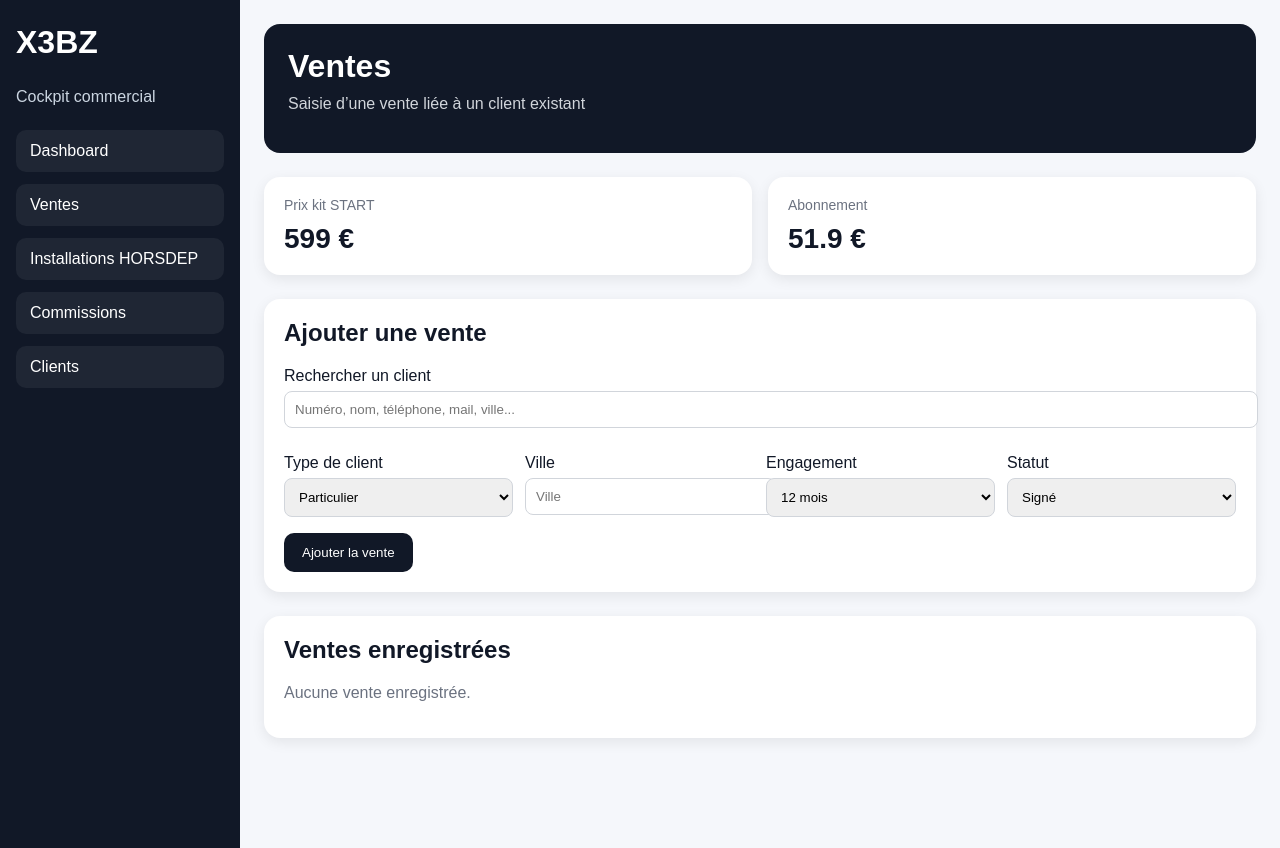
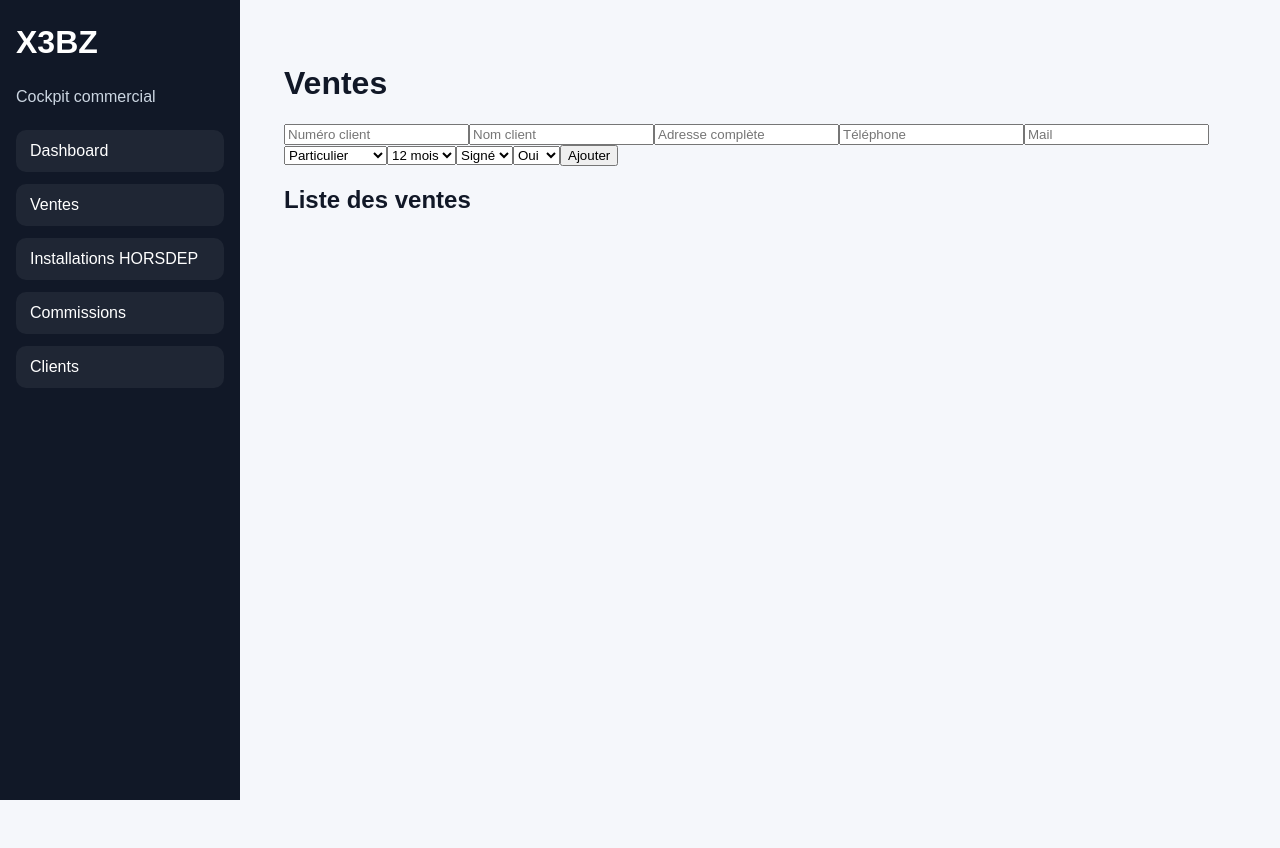
Before and after one commit to bargaouitarek-gif/X3BZ, a Next.js app: page /ventes in a window 1280 px wide. After the commit the page ends 800 px from the top, so only its background shows below. Built offline with nearby package versions, Linux system fonts and the light colour scheme.

Commit message:
Refactor sales page to streamline client handling

```diff
--- a/app/ventes/page.tsx
+++ b/app/ventes/page.tsx
@@ -6,63 +6,34 @@ type ClientType = "Particulier" | "Professionnel";
 type Engagement = "0 mois" | "12 mois" | "24 mois" | "36 mois";
 type Statut = "Signé" | "Posé" | "Payé";
 
-type Client = {
-  id: number;
-  numero: string;
-  nom: string;
-  telephone: string;
-  mail: string;
-  adresse: string;
-  codePostal: string;
-  ville: string;
-  type: string;
-};
-
 type Vente = {
   id: number;
   numeroClient: string;
   nomClient: string;
+  adresseComplete: string;
+  telephone: string;
+  mail: string;
   type: ClientType;
-  ville: string;
   engagement: Engagement;
+  statut: Statut;
+  installationFaiteParMoi: "Oui" | "Non";
   prixKit: number;
   abonnement: number;
-  statut: Statut;
-  commission: number;
 };
 
+const STORAGE_KEY = "x3bz_ventes";
+
 export default function Page() {
-  const [clients, setClients] = useState<Client[]>([]);
-  const [rechercheClient, setRechercheClient] = useState("");
-  const [clientSelectionne, setClientSelectionne] = useState<Client | null>(null);
-
+  const [numeroClient, setNumeroClient] = useState("");
+  const [nomClient, setNomClient] = useState("");
+  const [adresseComplete, setAdresseComplete] = useState("");
+  const [telephone, setTelephone] = useState("");
+  const [mail, setMail] = useState("");
   const [type, setType] = useState<ClientType>("Particulier");
-  const [ville, setVille] = useState("");
   const [engagement, setEngagement] = useState<Engagement>("12 mois");
   const [statut, setStatut] = useState<Statut>("Signé");
+  const [installationFaiteParMoi, setInstallationFaiteParMoi] = useState<"Oui" | "Non">("Oui");
   const [ventes, setVentes] = useState<Vente[]>([]);
-
-  useEffect(() => {
-    const dataClients = localStorage.getItem("clientsX3BZ");
-    if (dataClients) {
-      setClients(JSON.parse(dataClients));
-    }
-
-    const dataVentes = localStorage.getItem("ventesX3BZ");
-    if (dataVentes) {
-      setVentes(JSON.parse(dataVentes));
-    }
-  }, []);
-
-  useEffect(() => {
-    localStorage.setItem("ventesX3BZ", JSON.stringify(ventes));
-  }, [ventes]);
-
-  const clientsFiltres = clients.filter((c) =>
-    `${c.numero} ${c.nom} ${c.telephone} ${c.mail} ${c.ville}`
-      .toLowerCase()
-      .includes(rechercheClient.toLowerCase())
-  );
 
   const engagementsDisponibles: Engagement[] =
     type === "Particulier"
@@ -70,10 +41,19 @@ export default function Page() {
       : ["0 mois", "24 mois", "36 mois"];
 
   useEffect(() => {
+    const raw = localStorage.getItem(STORAGE_KEY);
+    if (raw) setVentes(JSON.parse(raw));
+  }, []);
+
+  useEffect(() => {
+    localStorage.setItem(STORAGE_KEY, JSON.stringify(ventes));
+  }, [ventes]);
+
+  useEffect(() => {
     if (!engagementsDisponibles.includes(engagement)) {
       setEngagement(engagementsDisponibles[0]);
     }
-  }, [type, engagement, engagementsDisponibles]);
+  }, [type]);
 
   const prixKit = useMemo(() => {
     if (engagement === "0 mois") return 799;
@@ -85,340 +65,82 @@ export default function Page() {
     return type === "Particulier" ? 51.9 : 65;
   }, [type]);
 
-  function calculerCommission(statut: Statut) {
-    if (statut === "Signé") return 110;
-    if (statut === "Posé") return 130;
-    return 150;
-  }
-
-  function choisirClient(client: Client) {
-    setClientSelectionne(client);
-    setRechercheClient(`${client.numero} - ${client.nom}`);
-    setVille(client.ville || "");
-    setType(client.type === "Professionnel" ? "Professionnel" : "Particulier");
-  }
-
   function ajouterVente() {
-    if (!clientSelectionne) return;
+    if (
+      !numeroClient ||
+      !nomClient ||
+      !adresseComplete ||
+      !telephone ||
+      !mail
+    ) return;
 
     const nouvelleVente: Vente = {
       id: Date.now(),
-      numeroClient: clientSelectionne.numero,
-      nomClient: clientSelectionne.nom,
+      numeroClient,
+      nomClient,
+      adresseComplete,
+      telephone,
+      mail,
       type,
-      ville: ville.trim(),
       engagement,
+      statut,
+      installationFaiteParMoi,
       prixKit,
       abonnement,
-      statut,
-      commission: calculerCommission(statut),
     };
 
     setVentes([nouvelleVente, ...ventes]);
 
-    setRechercheClient("");
-    setClientSelectionne(null);
-    setVille("");
+    setNumeroClient("");
+    setNomClient("");
+    setAdresseComplete("");
+    setTelephone("");
+    setMail("");
     setType("Particulier");
     setEngagement("12 mois");
     setStatut("Signé");
+    setInstallationFaiteParMoi("Oui");
   }
 
   return (
-    <main
-      style={{
-        minHeight: "100vh",
-        background: "#f5f7fb",
-        fontFamily: "Arial, sans-serif",
-        color: "#111827",
-      }}
-    >
-      <div style={{ maxWidth: "1100px", margin: "0 auto" }}>
-        <div
-          style={{
-            background: "#111827",
-            color: "white",
-            borderRadius: "16px",
-            padding: "24px",
-            marginBottom: "24px",
-          }}
-        >
-          <h1 style={{ margin: 0, fontSize: "32px" }}>Ventes</h1>
-          <p style={{ marginTop: "10px", color: "#d1d5db" }}>
-            Saisie d’une vente liée à un client existant
-          </p>
-        </div>
+    <main style={{ padding: "20px" }}>
+      <h1>Ventes</h1>
 
-        <div
-          style={{
-            display: "grid",
-            gridTemplateColumns: "repeat(auto-fit, minmax(220px, 1fr))",
-            gap: "16px",
-            marginBottom: "24px",
-          }}
-        >
-          <div
-            style={{
-              background: "white",
-              borderRadius: "16px",
-              padding: "20px",
-              boxShadow: "0 4px 14px rgba(0,0,0,0.08)",
-            }}
-          >
-            <p style={{ margin: 0, color: "#6b7280", fontSize: "14px" }}>
-              Prix kit START
-            </p>
-            <h2 style={{ margin: "10px 0 0 0", fontSize: "28px" }}>
-              {prixKit} €
-            </h2>
-          </div>
+      <input placeholder="Numéro client" value={numeroClient} onChange={(e) => setNumeroClient(e.target.value)} />
+      <input placeholder="Nom client" value={nomClient} onChange={(e) => setNomClient(e.target.value)} />
+      <input placeholder="Adresse complète" value={adresseComplete} onChange={(e) => setAdresseComplete(e.target.value)} />
+      <input placeholder="Téléphone" value={telephone} onChange={(e) => setTelephone(e.target.value)} />
+      <input placeholder="Mail" value={mail} onChange={(e) => setMail(e.target.value)} />
 
-          <div
-            style={{
-              background: "white",
-              borderRadius: "16px",
-              padding: "20px",
-              boxShadow: "0 4px 14px rgba(0,0,0,0.08)",
-            }}
-          >
-            <p style={{ margin: 0, color: "#6b7280", fontSize: "14px" }}>
-              Abonnement
-            </p>
-            <h2 style={{ margin: "10px 0 0 0", fontSize: "28px" }}>
-              {abonnement} €
-            </h2>
-          </div>
-        </div>
-
-        <div
-          style={{
-            background: "white",
-            borderRadius: "16px",
-            padding: "20px",
-            boxShadow: "0 4px 14px rgba(0,0,0,0.08)",
-            marginBottom: "24px",
-          }}
-        >
-          <h2 style={{ marginTop: 0 }}>Ajouter une vente</h2>
-
-          <div style={{ marginBottom: "16px" }}>
-            <label style={{ display: "block", marginBottom: "6px" }}>
-              Rechercher un client
-            </label>
-            <input
-              value={rechercheClient}
-              onChange={(e) => {
-                setRechercheClient(e.target.value);
-                setClientSelectionne(null);
-              }}
-              placeholder="Numéro, nom, téléphone, mail, ville..."
-              style={{
-                width: "100%",
-                padding: "10px",
-                borderRadius: "8px",
-                border: "1px solid #d1d5db",
-                marginBottom: "10px",
-              }}
-            />
-
-            {rechercheClient && !clientSelectionne && (
-              <div
-                style={{
-                  border: "1px solid #e5e7eb",
-                  borderRadius: "12px",
-                  overflow: "hidden",
-                }}
-              >
-                {clientsFiltres.length === 0 ? (
-                  <div style={{ padding: "12px", color: "#6b7280" }}>
-                    Aucun client trouvé.
-                  </div>
-                ) : (
-                  clientsFiltres.slice(0, 6).map((client) => (
-                    <button
-                      key={client.id}
-                      onClick={() => choisirClient(client)}
-                      style={{
-                        width: "100%",
-                        textAlign: "left",
-                        padding: "12px",
-                        border: "none",
-                        borderBottom: "1px solid #e5e7eb",
-                        background: "white",
-                        cursor: "pointer",
-                      }}
-                    >
-                      <strong>{client.numero}</strong> — {client.nom} ({client.ville})
-                    </button>
-                  ))
-                )}
-              </div>
-            )}
-
-            {clientSelectionne && (
-              <div
-                style={{
-                  marginTop: "10px",
-                  padding: "12px",
-                  borderRadius: "10px",
-                  background: "#ecfdf5",
-                  color: "#065f46",
-                }}
-              >
-                Client sélectionné : <strong>{clientSelectionne.numero}</strong> —{" "}
-                {clientSelectionne.nom}
-              </div>
-            )}
-          </div>
-
-          <div
-            style={{
-              display: "grid",
-              gridTemplateColumns: "repeat(auto-fit, minmax(220px, 1fr))",
-              gap: "12px",
-            }}
-          >
-            <div>
-              <label style={{ display: "block", marginBottom: "6px" }}>
-                Type de client
-              </label>
-              <select
-                value={type}
-                onChange={(e) => setType(e.target.value as ClientType)}
-                style={{
-                  width: "100%",
-                  padding: "10px",
-                  borderRadius: "8px",
-                  border: "1px solid #d1d5db",
-                }}
-              >
+      <select value={type} onChange={(e) => setType(e.target.value as ClientType)}>
         <option>Particulier</option>
         <option>Professionnel</option>
       </select>
-            </div>
 
-            <div>
-              <label style={{ display: "block", marginBottom: "6px" }}>
-                Ville
-              </label>
-              <input
-                value={ville}
-                onChange={(e) => setVille(e.target.value)}
-                placeholder="Ville"
-                style={{
-                  width: "100%",
-                  padding: "10px",
-                  borderRadius: "8px",
-                  border: "1px solid #d1d5db",
-                }}
-              />
-            </div>
+      <select value={engagement} onChange={(e) => setEngagement(e.target.value as Engagement)}>
+        {engagementsDisponibles.map((e) => <option key={e}>{e}</option>)}
+      </select>
 
-            <div>
-              <label style={{ display: "block", marginBottom: "6px" }}>
-                Engagement
-              </label>
-              <select
-                value={engagement}
-                onChange={(e) => setEngagement(e.target.value as Engagement)}
-                style={{
-                  width: "100%",
-                  padding: "10px",
-                  borderRadius: "8px",
-                  border: "1px solid #d1d5db",
-                }}
-              >
-                {engagementsDisponibles.map((item) => (
-                  <option key={item}>{item}</option>
-                ))}
-              </select>
-            </div>
-
-            <div>
-              <label style={{ display: "block", marginBottom: "6px" }}>
-                Statut
-              </label>
-              <select
-                value={statut}
-                onChange={(e) => setStatut(e.target.value as Statut)}
-                style={{
-                  width: "100%",
-                  padding: "10px",
-                  borderRadius: "8px",
-                  border: "1px solid #d1d5db",
-                }}
-              >
+      <select value={statut} onChange={(e) => setStatut(e.target.value as Statut)}>
         <option>Signé</option>
         <option>Posé</option>
         <option>Payé</option>
       </select>
+
+      <select value={installationFaiteParMoi} onChange={(e) => setInstallationFaiteParMoi(e.target.value as "Oui" | "Non")}>
+        <option>Oui</option>
+        <option>Non</option>
+      </select>
+
+      <button onClick={ajouterVente}>Ajouter</button>
+
+      <h2>Liste des ventes</h2>
+
+      {ventes.map((v) => (
+        <div key={v.id}>
+          {v.numeroClient} - {v.nomClient} - {v.prixKit}€ - {v.abonnement}€
         </div>
-          </div>
-
-          <button
-            onClick={ajouterVente}
-            style={{
-              marginTop: "16px",
-              background: "#111827",
-              color: "white",
-              border: "none",
-              borderRadius: "10px",
-              padding: "12px 18px",
-              cursor: "pointer",
-            }}
-          >
-            Ajouter la vente
-          </button>
-        </div>
-
-        <div
-          style={{
-            background: "white",
-            borderRadius: "16px",
-            padding: "20px",
-            boxShadow: "0 4px 14px rgba(0,0,0,0.08)",
-          }}
-        >
-          <h2 style={{ marginTop: 0 }}>Ventes enregistrées</h2>
-
-          {ventes.length === 0 ? (
-            <p style={{ color: "#6b7280" }}>Aucune vente enregistrée.</p>
-          ) : (
-            <div style={{ overflowX: "auto" }}>
-              <table style={{ width: "100%", borderCollapse: "collapse" }}>
-                <thead>
-                  <tr style={{ textAlign: "left", color: "#6b7280" }}>
-                    <th style={{ padding: "10px" }}>Numéro client</th>
-                    <th style={{ padding: "10px" }}>Client</th>
-                    <th style={{ padding: "10px" }}>Type</th>
-                    <th style={{ padding: "10px" }}>Ville</th>
-                    <th style={{ padding: "10px" }}>Engagement</th>
-                    <th style={{ padding: "10px" }}>Kit</th>
-                    <th style={{ padding: "10px" }}>Abonnement</th>
-                    <th style={{ padding: "10px" }}>Commission</th>
-                    <th style={{ padding: "10px" }}>Statut</th>
-                  </tr>
-                </thead>
-                <tbody>
-                  {ventes.map((vente) => (
-                    <tr key={vente.id} style={{ borderTop: "1px solid #e5e7eb" }}>
-                      <td style={{ padding: "10px" }}>{vente.numeroClient}</td>
-                      <td style={{ padding: "10px" }}>{vente.nomClient}</td>
-                      <td style={{ padding: "10px" }}>{vente.type}</td>
-                      <td style={{ padding: "10px" }}>{vente.ville}</td>
-                      <td style={{ padding: "10px" }}>{vente.engagement}</td>
-                      <td style={{ padding: "10px" }}>{vente.prixKit} €</td>
-                      <td style={{ padding: "10px" }}>{vente.abonnement} €</td>
-                      <td style={{ padding: "10px" }}>{vente.commission} €</td>
-                      <td style={{ padding: "10px" }}>{vente.statut}</td>
-                    </tr>
       ))}
-                </tbody>
-              </table>
-            </div>
-          )}
-        </div>
-      </div>
     </main>
   );
         }
```
Lines whose indentation alone changed are shown as unchanged.
